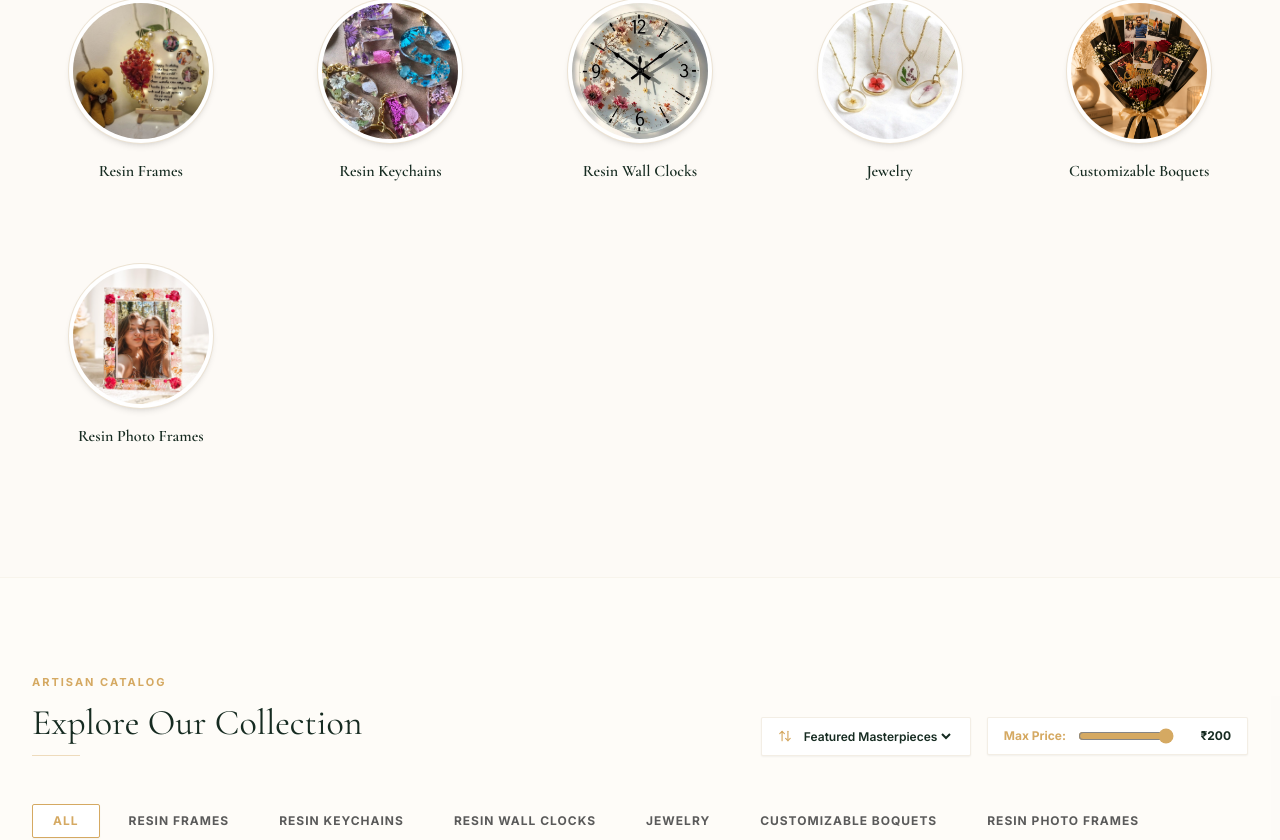
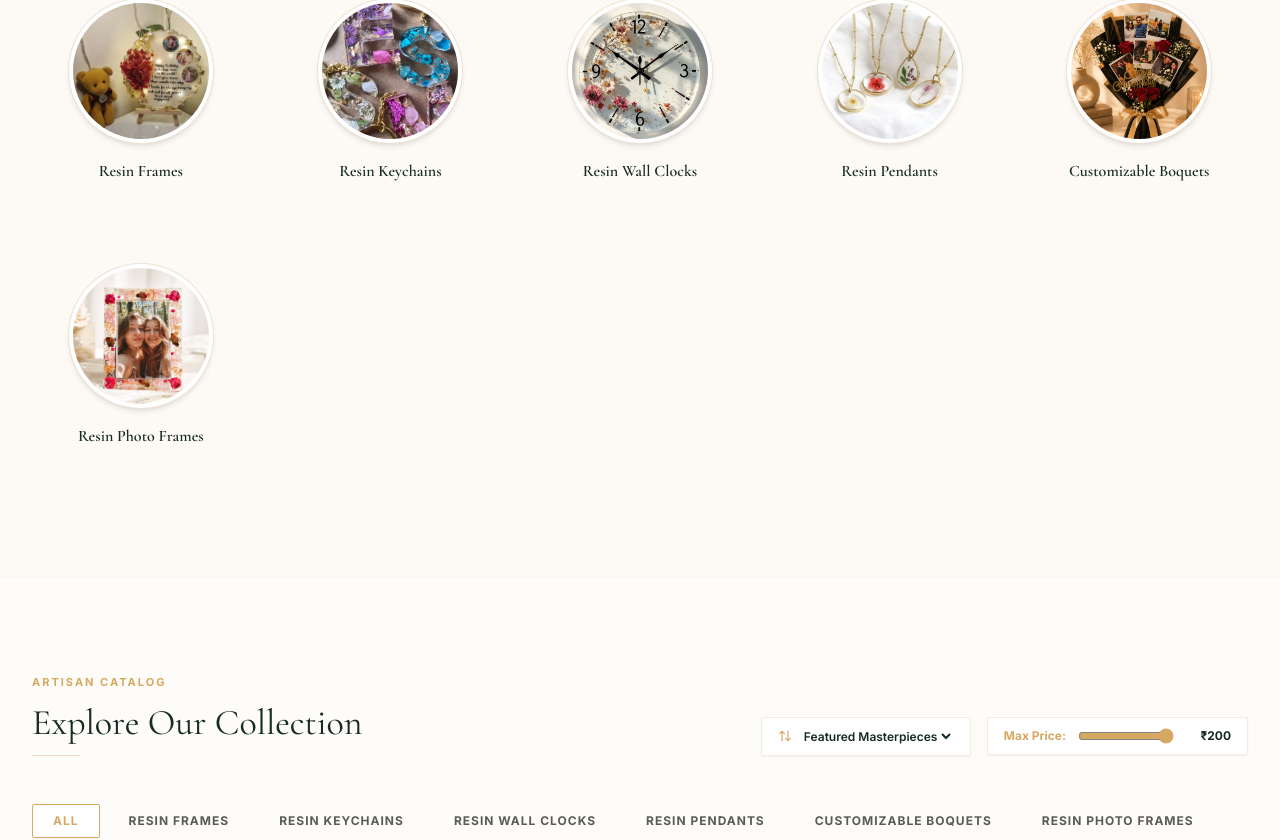
Before and after one commit to joelprem743/The-Resin-Grove, a React (Vite) app: page / in a window 1280 px wide. Shown: the part 1083-1923 px from the top of the page. Built offline with nearby package versions, Linux system fonts and the light colour scheme; no server answers; the database is empty.

Commit message:
fixed category

```diff
--- a/src/data.ts
+++ b/src/data.ts
@@ -25,8 +25,8 @@ export const CATEGORIES: Category[] = [
   },
   {
     id: "cat-6",
-    name: "Jewelry",
-    slug: "jewelry",
+    name: "Resin Pendants",
+    slug: "Resin Pendants",
     image: "/products/Pressed Flower Resin Pendant.webp",
     description: "Delicate silver and gold bezels encasing preserved wildflowers and crystals."
   },
```
